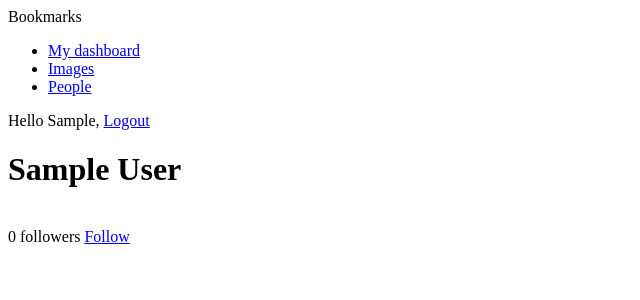
After one commit to Iman-Daneshi/bookmarks, a Django app: a page that uses bookmarks/templates/base.html in a window 1280 px wide. The commit adds this page. Shown: the top 300 px of the page, without its empty margins (0-640 px from the left). Run offline with Django 3.2, Linux system fonts and the light colour scheme; the visitor is signed in with stand-in values (Sample User, id 1); data comes from the database, SQL or seed files in the repository; data that the repository does not hold is empty; some libraries are stand-ins or nearby versions.

Commit message:
built ajax to follow users

```diff
--- a/bookmarks/account/urls.py
+++ b/bookmarks/account/urls.py
@@ -1,6 +1,6 @@
 from django.urls import path, include
 from django.contrib.auth import views as auth_views
-from .views import dashboard, register,edit
+from .views import dashboard, register,edit, user_detail, user_list, user_follow
 
 
 urlpatterns = [
@@ -8,7 +8,6 @@ urlpatterns = [
   # path('login/', views.user_login, name='login'),
   # path('login/', auth_views.LoginView.as_view(), name='login'),
   # path('logout/', auth_views.LogoutView.as_view(), name='logout'),
-  path('', dashboard, name='dashboard'),
 
   # # change password urls
   # path('password_change/',
@@ -30,7 +29,11 @@ urlpatterns = [
   # path('reset/done/',
   # auth_views.PasswordResetCompleteView.as_view(),
   # name='password_reset_complete'),
+  path('', dashboard, name='dashboard'),
   path('', include('django.contrib.auth.urls')),
   path('register/', register, name='register'),
   path('edit/', edit, name='edit'),
+  path('users/', user_list, name='user_list'),
+  path('users/follow/', user_follow, name='user_follow'),
+  path('users/<username>/', user_detail, name='user_detail'),
 ]
--- a/bookmarks/account/views.py
+++ b/bookmarks/account/views.py
@@ -3,9 +3,15 @@ from django.http import HttpResponse
 from django.contrib.auth import authenticate, login
 from django.contrib.auth.decorators import login_required
 from django.contrib import messages
+from django.shortcuts import get_object_or_404
+from django.contrib.auth.models import User
+from django.http import JsonResponse
+from django.views.decorators.http import require_POST
+from common.decorators import ajax_required
+
 
 from .forms import LoginForm, UserRegistrationForm, UserEditForm, ProfileEditForm
-from .models import Profile
+from .models import Profile, Contact
 
 # def user_login(request):
 #     if request.method == 'POST':
@@ -68,3 +74,36 @@ def edit(request):
     'account/edit.html',
     {'user_form': user_form,
     'profile_form': profile_form})
+
+
+@login_required
+def user_list(request):
+  users = User.objects.filter(is_active=True)
+  return render(request, 'account/user/list.html', {'section':'people', 'users':users})
+
+@login_required
+def user_detail(request, username):
+  user = get_object_or_404(User, username=username, is_active=True)
+  return render(request, 'account/user/detail.html', {'section':'people', 'user':user})
+
+
+# @ajax_required
+# @require_POST
+@login_required
+def user_follow(request):
+  user_id = request.POST.get('id')
+  action = request.POST.get('action')
+  if user_id and action:
+    try:
+      user = User.objects.get(id=user_id)
+      if action == 'follow':
+        Contact.objects.get_or_create(
+          user_from=request.user,
+          user_to=user
+        )
+      else:
+        Contact.objects.filter(user_from=request.user, user_to=user).delete()
+      return JsonResponse({'status':'ok'})
+    except User.DoesNotExist:
+      return JsonResponse({'ststus':'error'})
+  return JsonResponse({'status':'ok'})
--- a/bookmarks/bookmarks/settings.py
+++ b/bookmarks/bookmarks/settings.py
@@ -11,6 +11,7 @@ https://docs.djangoproject.com/en/3.2/ref/settings/
 """
 
 from pathlib import Path
+from django.urls import reverse_lazy
 
 # Build paths inside the project like this: BASE_DIR / 'subdir'.
 BASE_DIR = Path(__file__).resolve().parent.parent
@@ -163,3 +164,7 @@ SOCIAL_AUTH_TWITTER_SECRET = 'HikO4ned8NNku9HEvdLKj7pl8dXy9wZYeFdKIrb7lu3PkjB0V6
 
 SOCIAL_AUTH_GOOGLE_OAUTH2_KEY = '590020348170-bdi7ktaivs5ln238mrk8cml5rpkkvrj5.apps.googleusercontent.com' # Google Consumer Key
 SOCIAL_AUTH_GOOGLE_OAUTH2_SECRET = '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' # Google Consumer Secret
+
+ABSOLUTE_URL_OVERRIDES = {
+    'auth.user': lambda u: reverse_lazy('user_detail', args=[u.username])
+}
--- /dev/null
+++ b/bookmarks/templates/account/user/detail.html
@@ -0,0 +1,56 @@
+{% extends "base.html" %}
+{% load thumbnail %}
+
+{% block title %}{{ user.get_full_name }}{% endblock %}
+
+{% block content %}
+  <h1>{{ user.get_full_name }}</h1>
+  <div class="profile-info">
+    <img src="{% thumbnail user.profile.photo 180x180 %}" class="user-
+detail">
+  </div>
+  {% with total_followers=user.followers.count %}
+    <span class="count">
+      <span class="total">{{ total_followers }}</span>
+      follower{{ total_followers|pluralize }}
+      </span>
+      <a href="#" data-id="{{ user.id }}" data-action="{% if request.user in user.followers.all %}un{% endif %}follow" class="follow button">
+        {% if request.user not in user.followers.all %}
+          Follow
+        {% else %}
+          Unfollow
+        {% endif %}
+      </a>
+      <div id="image-list" class="image-container">
+        {% include "images/image/list_ajax.html" with images=user.images_created.all %}
+      </div>
+  {% endwith %}
+{% endblock %}
+
+{% block domready %}
+  $('a.follow').click(function(e){
+    e.preventDefault();
+    $.post('{% url "user_follow" %}',
+      {
+        id: $(this).data('id'),
+        action: $(this).data('action')
+      },
+      function(data){
+        if (data['status'] == 'ok') {
+          var previous_action = $('a.follow').data('action');
+          // toggle data-action
+          $('a.follow').data('action',
+            previous_action == 'follow' ? 'unfollow' : 'follow');
+          // toggle link text
+          $('a.follow').text(
+            previous_action == 'follow' ? 'Unfollow' : 'Follow');
+          // update total followers
+          var previous_followers = parseInt(
+            $('span.count .total').text());
+          $('span.count .total').text(previous_action == 'follow' ?
+          previous_followers + 1 : previous_followers - 1);
+        }
+      }
+    );
+  });
+{% endblock %}
--- a/bookmarks/templates/base.html
+++ b/bookmarks/templates/base.html
@@ -17,7 +17,7 @@
           <a href="{% url "images:list" %}">Images</a>
         </li>
         <li {% if section == "people" %}class="selected"{% endif %}>
-          <a href="#">People</a>
+          <a href="{% url "user_list" %}">People</a>
         </li>
       </ul>
     {% endif %}
```
Also changed, not shown: bookmarks/templates/account/user/list.html (added, +21 -0 lines), bookmarks/media/images/2023/06/08/django-and-duke.jpg.300x0_q100.jpg (added), bookmarks/media/users/2023/05/18/person2.jpg.180x180_q85.jpg (added), bookmarks/media/users/2023/05/18/python.png.180x180_q85.png (added), bookmarks/media/users/2023/05/18/repository-open-graph-template.png.180x180_q85.png (added), 2 other files.
